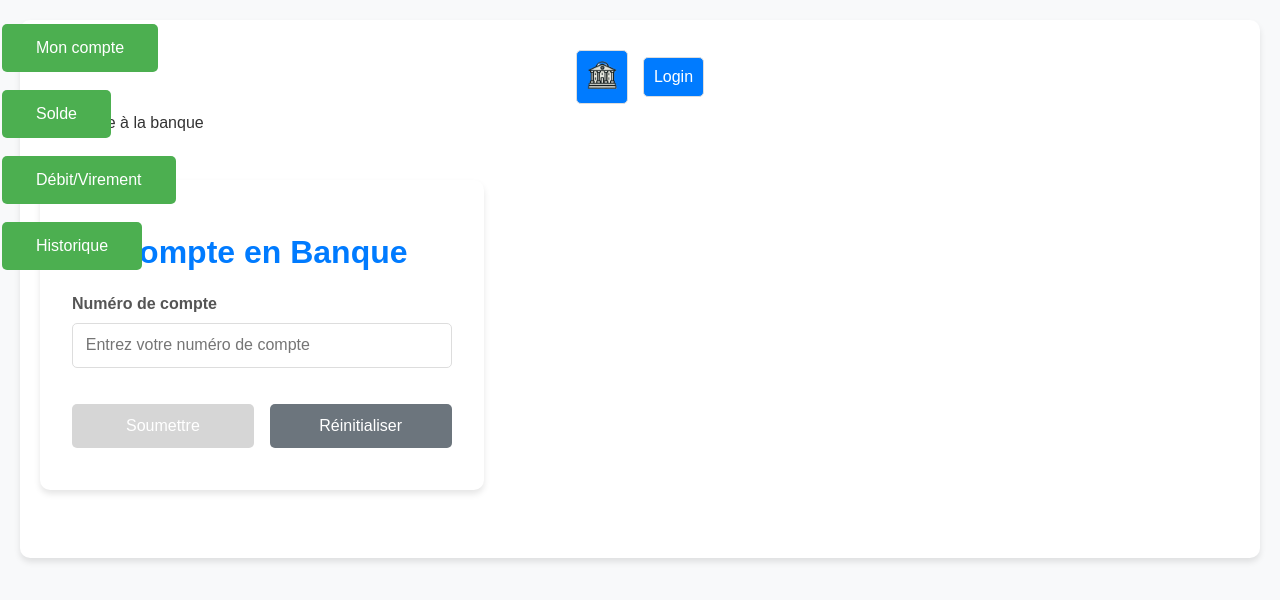
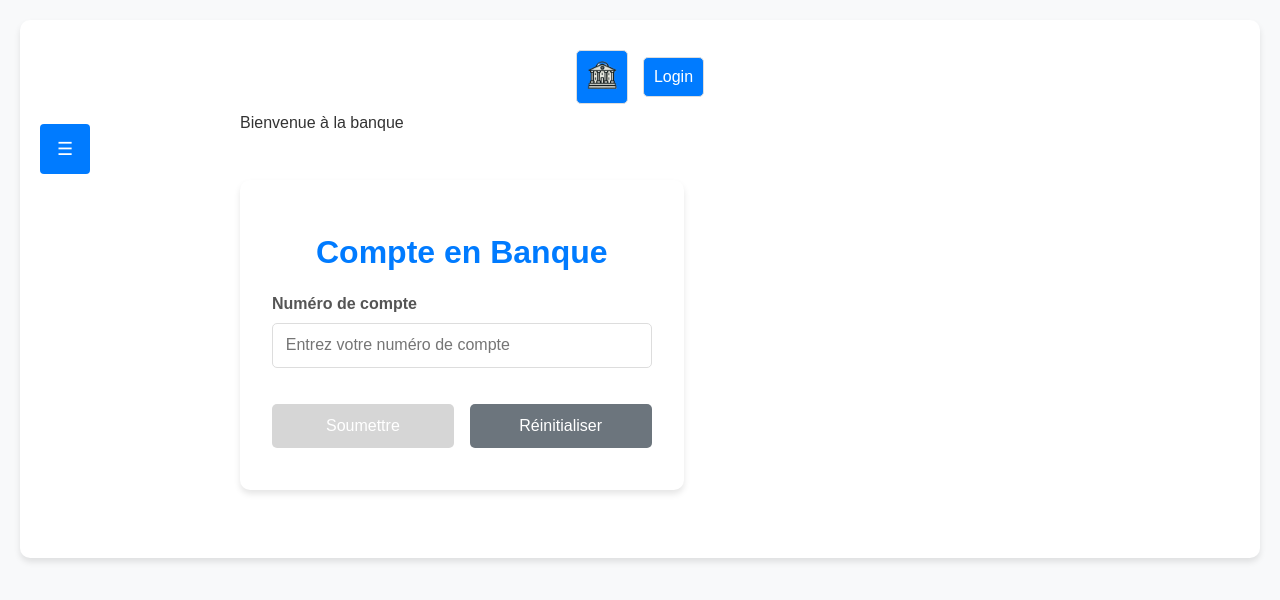
Before and after one commit to TaskinSemih/DR_MAD, a Vue app: page /bank/account in a window 1280 px wide. Shown: the top 600 px of the page. Built offline with nearby package versions, Linux system fonts and the light colour scheme.

Commit message:
Menu_burger_bank

```diff
--- a/package.json
+++ b/package.json
@@ -8,6 +8,7 @@
     "lint": "vue-cli-service lint"
   },
   "dependencies": {
+    "bcrypt": "^5.1.1",
     "bcryptjs": "^2.4.3",
     "core-js": "^3.8.3",
     "moment": "^2.30.1",
--- a/src/components/VerticalMenu.vue
+++ b/src/components/VerticalMenu.vue
@@ -1,5 +1,10 @@
 <template>
-  <div class="vertical-menu">
+  <div class="burger-menu">
+    <button class="burger-icon" @click="toggleMenu">
+      &#9776; <!-- Icône du menu burger -->
+    </button>
+    <transition name="menu-fade">
+      <div v-if="isMenuOpen" class="vertical-menu">
         <div v-for="(item, index) in items" :key="index">
           <template v-if="item.type === 'title'">
             <slot name="menu-title" :label="item.label">{{ item.label }}</slot>
@@ -11,25 +16,75 @@
           </button>
         </div>
       </div>
+    </transition>
+  </div>
 </template>
 
 <script>
 export default {
-  name: 'VerticalMenu',
-  props: {items: Array},
+  name: 'BurgerMenu',
+  props: {
+    items: {
+      type: Array,
+      required: true
+    }
+  },
+  data() {
+    return {
+      isMenuOpen: false
+    };
+  },
   methods: {
+    toggleMenu() {
+      this.isMenuOpen = !this.isMenuOpen;
+    },
     goTo(dest) {
       if (this.$route.path !== dest) this.$router.push(dest);
+      this.isMenuOpen = false; // Ferme le menu après la navigation
     }
   }
-}
+};
 </script>
 
 <style scoped>
+.burger-menu {
+  position: relative;
+}
+
+.burger-icon {
+  background-color: #007bff;
+  color: white;
+  border: none;
+  width: 50px; /* Largeur légèrement augmentée */
+  height: 50px; /* Taille ajustée */
+  display: flex;
+  justify-content: center;
+  align-items: center;
+  font-size: 18px;
+  cursor: pointer;
+  transition: background-color 0.3s, transform 0.3s;
+  border-radius: 4px; /* Ajout d'une bordure arrondie pour plus de style */
+}
+
+.burger-icon:hover {
+  background-color: #0056b3;
+  transform: scale(1.1);
+}
+
 .vertical-menu {
+  position: absolute;
+  top: 50px;
+  left: 0;
+  background-color: white;
+  border: 1px solid #ddd;
+  box-shadow: 0 4px 8px rgba(0, 0, 0, 0.1);
+  z-index: 1000;
+  width: 150px;
   display: flex;
   flex-direction: column;
-  align-items: flex-start;
+  padding: 10px;
+  border-radius: 8px;
+  overflow: hidden;
 }
 
 .vertical-menu div {
@@ -37,21 +92,34 @@ export default {
 }
 
 .vertical-menu button {
-  background-color: #4CAF50;
+  background-color: #007bff;
   color: white;
   border: none;
-  padding: 15px 32px;
-  text-align: center;
+  padding: 8px 16px;
+  text-align: left;
   text-decoration: none;
-  display: inline-block;
-  font-size: 16px;
-  margin: 4px 2px;
+  display: block;
+  font-size: 14px;
   cursor: pointer;
-  transition-duration: 0.4s;
+  transition: background-color 0.3s, transform 0.3s;
 }
 
 .vertical-menu button:hover {
-  background-color: #45a049;
-  color: white;
+  background-color: #0056b3;
+  transform: translateX(5px);
+}
+
+.menu-fade-enter-active, .menu-fade-leave-active {
+  transition: opacity 0.5s, transform 0.5s;
+}
+
+.menu-fade-enter {
+  opacity: 0;
+  transform: translateY(-20px);
+}
+
+.menu-fade-leave-to {
+  opacity: 0;
+  transform: translateY(-20px);
 }
 </style>
```
Also changed, not shown: src/router/index.js (line endings or trailing spaces), 2 other files (tests, documents, lock files or other folders). Lines whose indentation alone changed are shown as unchanged.
